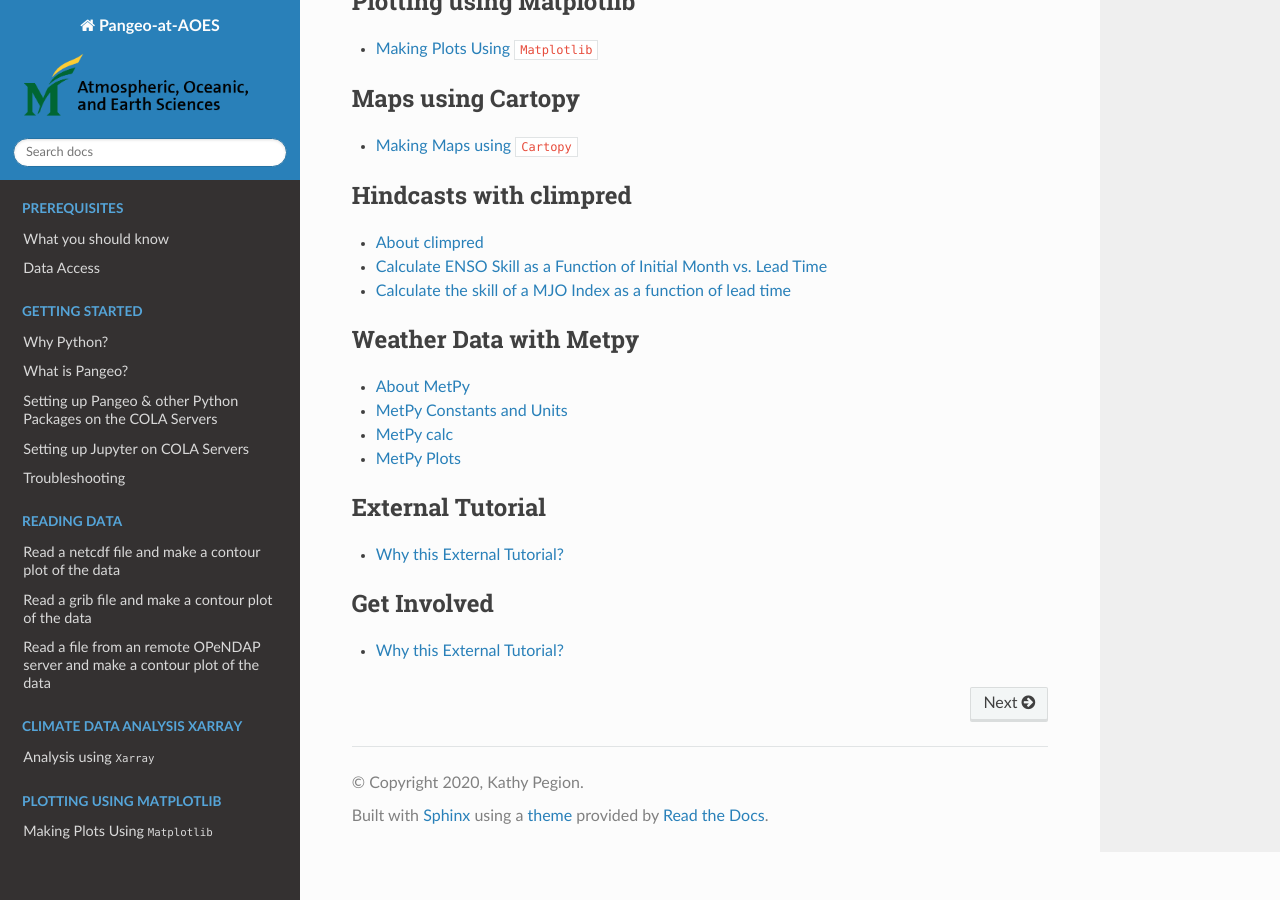
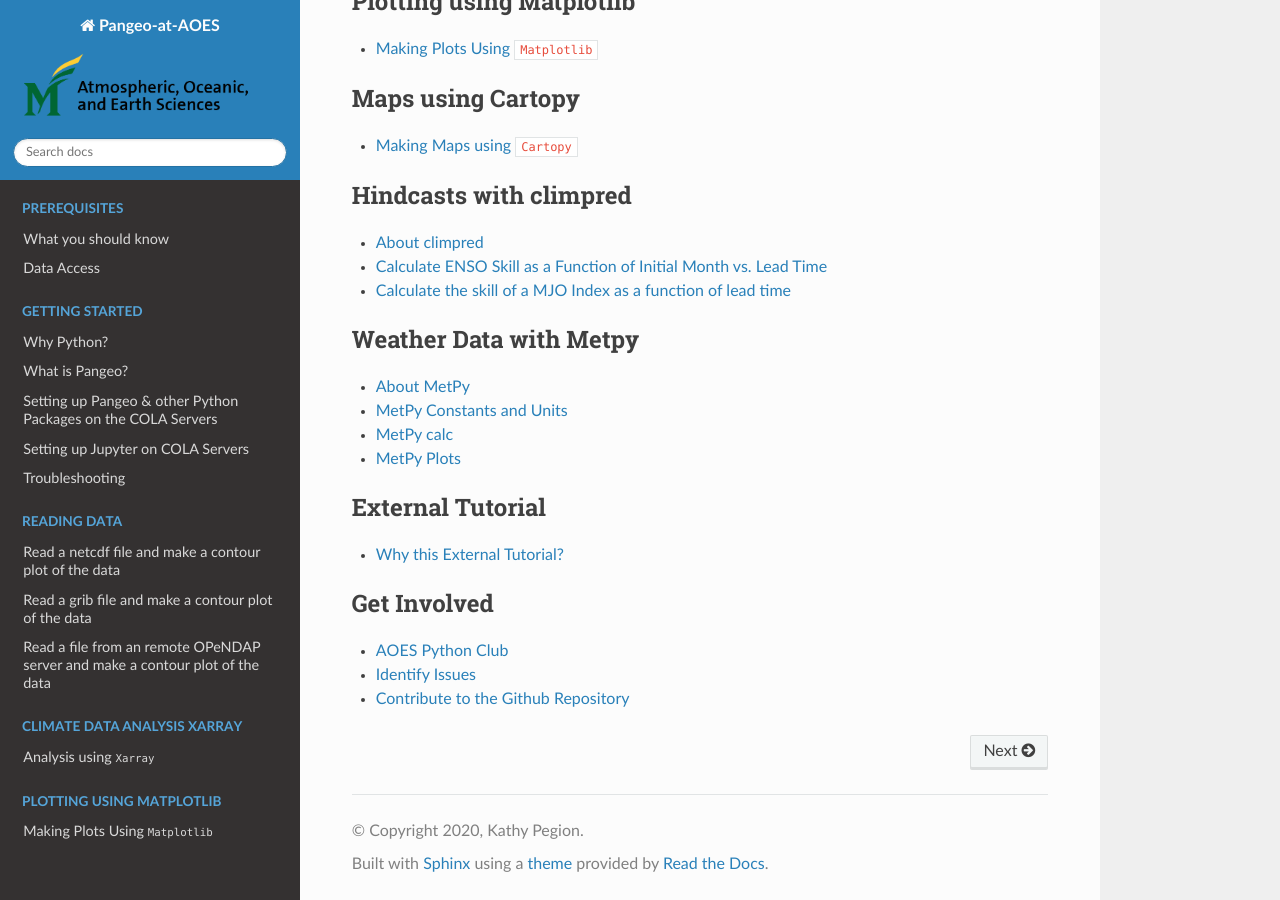
Before and after one commit to kpegion/Pangeo-at-AOES, a Sphinx documentation site: the page built from docs/source/index.rst, in a window 1280 px wide and 900 px high, scrolled down 960 px. Built offline with Sphinx 7.4.7 and the Read the Docs theme 2.0.0, drawn with Linux system fonts in a browser that asks for light colours.

Commit message:
update index.rst

```diff
--- a/docs/source/index.rst
+++ b/docs/source/index.rst
@@ -92,4 +92,4 @@ The examples are also generally relevant for climate data analysis.  Therefore,
    :maxdepth: 1
    :caption: Get Involved
 
-   external.rst
+   get-involved.rst
```
